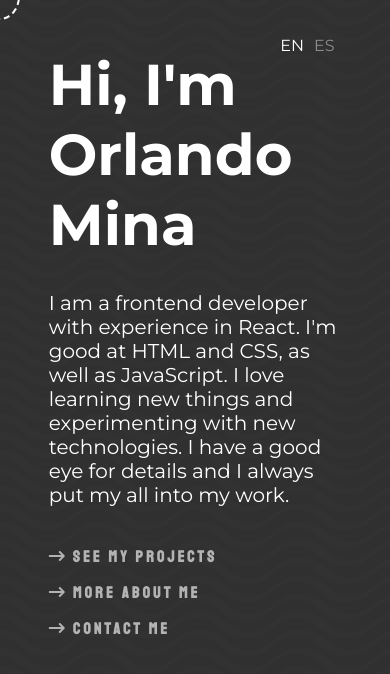
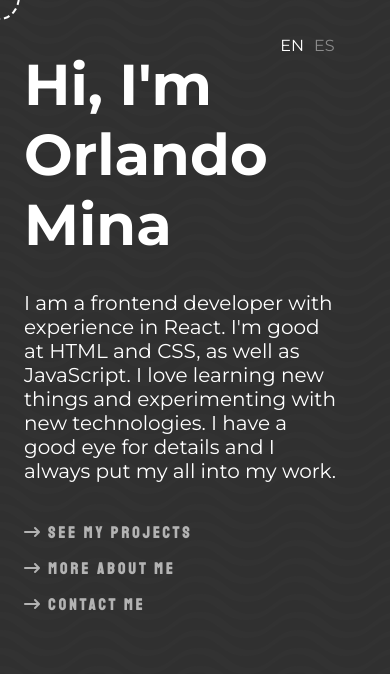
Before and after one commit to Orloxx23/OrlandoMmv2, a React (Create React App) app: page / in a window 390 px wide. Shown: the top 674 px of the page. Built offline with nearby package versions, Linux system fonts and the light colour scheme.

Commit message:
Update coverpage.css

```diff
--- a/src/pages/Coverpage/coverpage.css
+++ b/src/pages/Coverpage/coverpage.css
@@ -127,11 +127,15 @@ body {
 
   .fast-access-item {
     width: 100%;
-
   }
 
   .fast-access-item span:hover {
     letter-spacing: 0rem;
+  }
+
+  .coverpage-left {
+    max-width: 100%;
+    padding-left: 1.5rem;
   }
 
   body,
```
